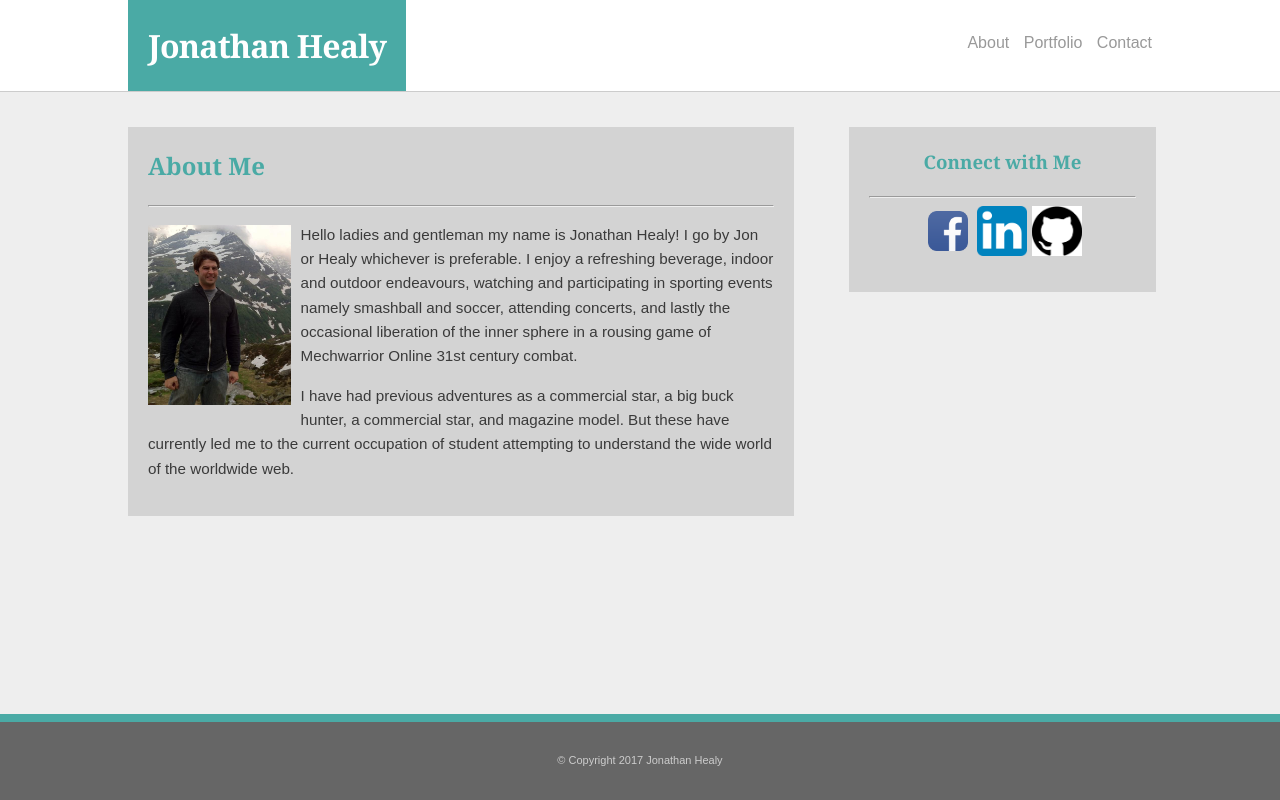
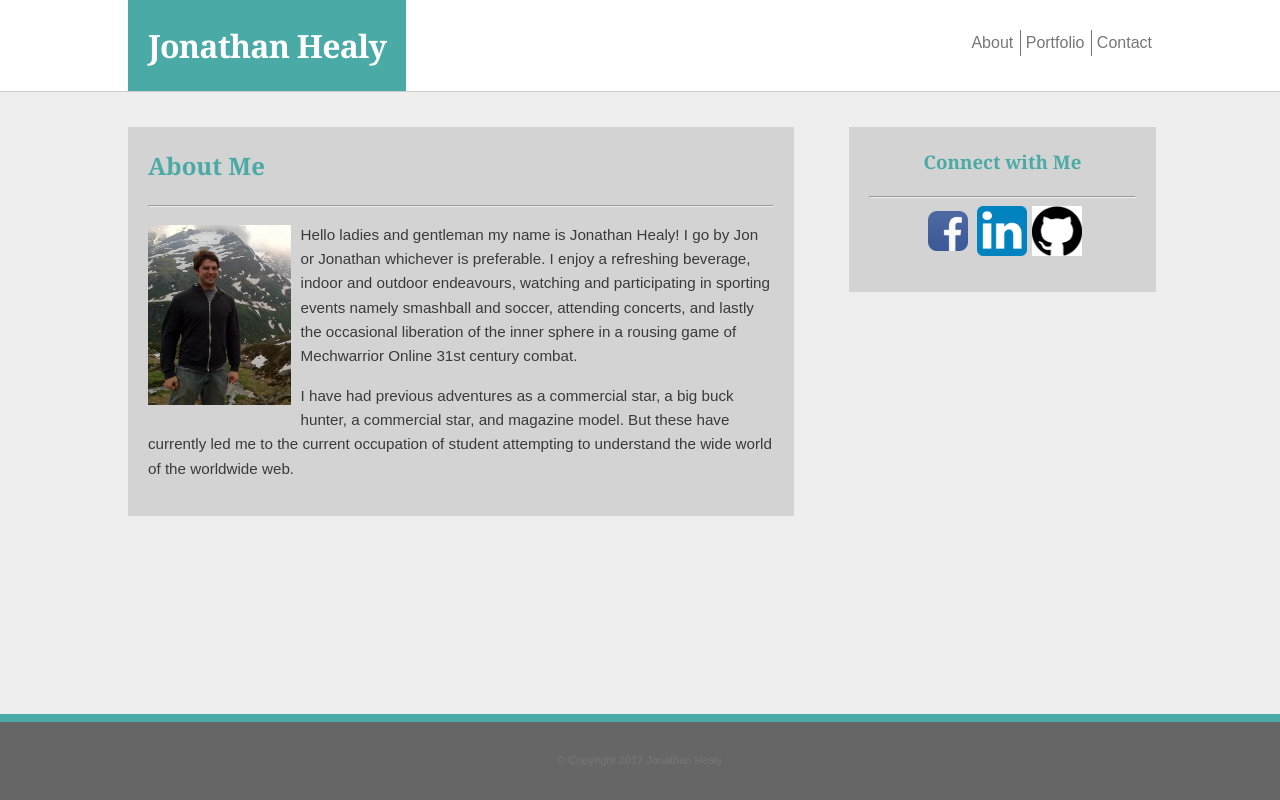
Before and after one commit to jheal006/Basic-Portfolio, a plain HTML site: page index.html in a window 1280 px wide. Drawn offline with Linux system fonts and the light colour scheme.

Commit message:
header adjustment

```diff
--- a/assets/style/style.css
+++ b/assets/style/style.css
@@ -40,7 +40,7 @@ h1, h2, h3{
 h2,
 h3,
 a {
-	color: #999999;
+	color: #777777;
 }
 
 h2,
@@ -52,6 +52,9 @@ h3 {
 a {
 	text-decoration: none;
 }
+
+
+
 
 /* =================================
   Base Layout Styles
@@ -120,6 +123,14 @@ h1 {
   margin-left: 10px;
 }
 
+.main-nav li:nth-child(2),
+.main-nav li:nth-child(3) {
+  border-left: 1px solid #777777;
+  padding-left: 5px;
+  margin-left: 2px;
+}
+
+
 
 /* ---- Columns ---- */
 
@@ -167,7 +178,7 @@ footer {
   position: fixed;
   bottom: 0;
   font-size: 11px;
-  color: #CCCCCC;
+  color: #777777;
   text-align: center;
   border-top: 8px solid #4AAAA5;
   background-color: #666666;
--- a/index.html
+++ b/index.html
@@ -22,7 +22,7 @@
         <hr>
         <img class="profile_pic" src="assets/images/alps.jpg" alt="profilepic">
         <p>
-          Hello ladies and gentleman my name is Jonathan Healy! I go by Jon or Healy whichever is preferable. I enjoy a refreshing beverage, indoor and outdoor endeavours, watching and participating in sporting events namely smashball and soccer, attending concerts, and lastly the occasional liberation of the inner sphere in a rousing game of Mechwarrior Online 31st century combat.
+          Hello ladies and gentleman my name is Jonathan Healy! I go by Jon or Jonathan whichever is preferable. I enjoy a refreshing beverage, indoor and outdoor endeavours, watching and participating in sporting events namely smashball and soccer, attending concerts, and lastly the occasional liberation of the inner sphere in a rousing game of Mechwarrior Online 31st century combat.
         </p>
         <p>
           I have had previous adventures as a commercial star, a big buck hunter, a commercial star, and magazine model. But these have currently led me to the current occupation of student attempting to understand the wide world of the worldwide web.
```
